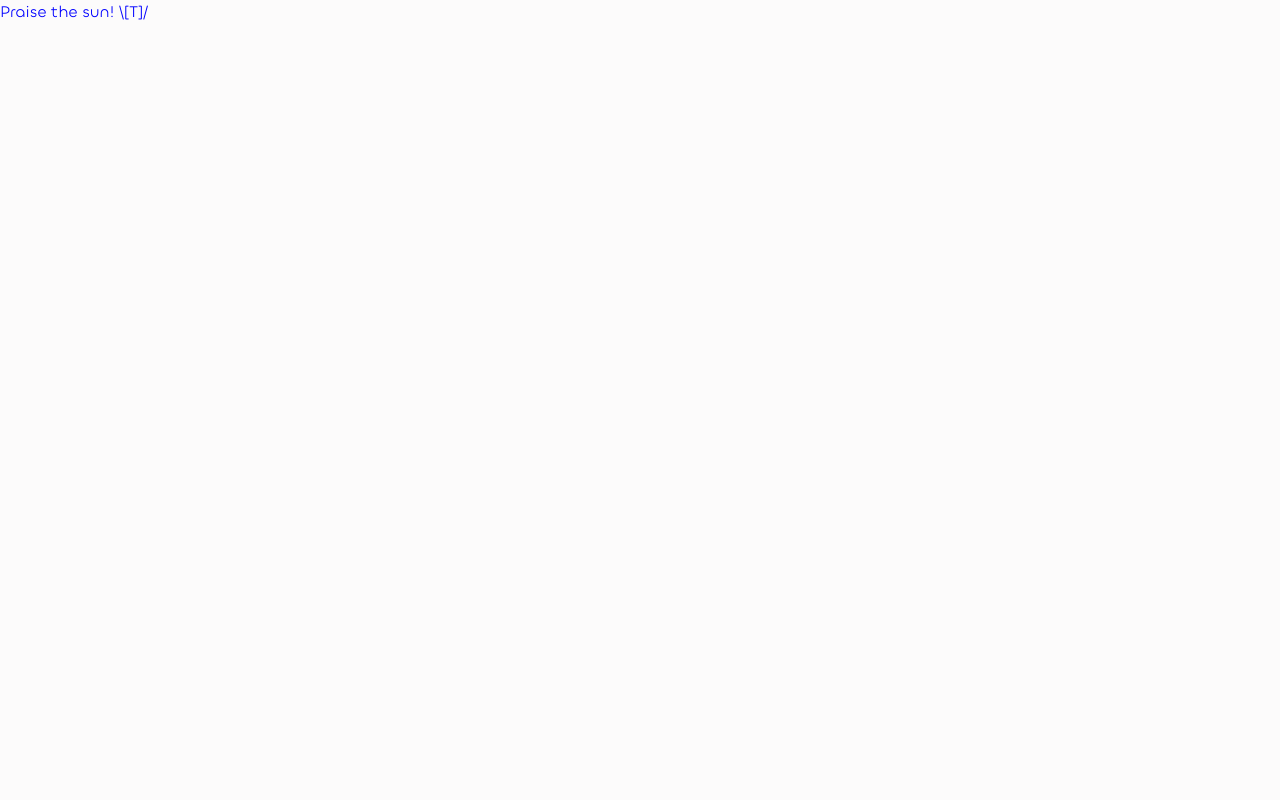
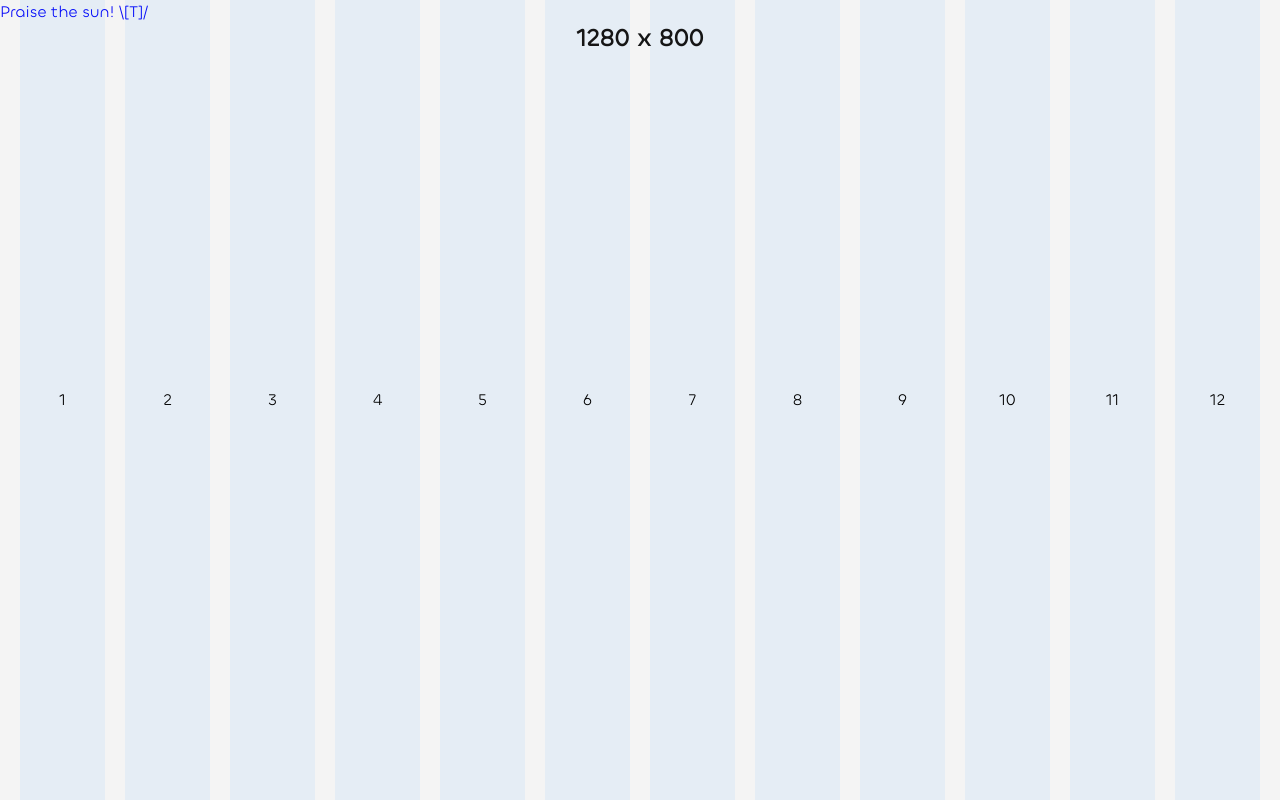
Before and after one commit to wolfpilot/wolfpilot.co, a Next.js app: page / in a window 1280 px wide. Built offline with nearby package versions, Linux system fonts and the light colour scheme.

Commit message:
Add a dynamic Grid Overlay component

```diff
--- a/src/app/layout.tsx
+++ b/src/app/layout.tsx
@@ -1,7 +1,14 @@
 "use client"
 
+// Config
+import { config as appConfig } from "@/config/app.config"
+
+// Styles
+import GlobalStyle from "@/styles/global"
+
+// Components
 import StyledComponentsRegistry from "@/lib/registry"
-import GlobalStyle from "@/styles/global"
+import DebugGrid from "@/components/utils/DebugGrid"
 
 export const metadata = {
   title: "Create Next App",
@@ -13,6 +20,7 @@ const RootLayout = ({ children }: { children: React.ReactNode }) => (
     <body>
       <StyledComponentsRegistry>
         <GlobalStyle />
+        {appConfig.showGridOverlay && <DebugGrid />}
         {children}
       </StyledComponentsRegistry>
     </body>
--- /dev/null
+++ b/src/components/utils/DebugGrid.tsx
@@ -0,0 +1,84 @@
+"use client"
+
+import { useState, useEffect } from "react"
+import styled from "styled-components"
+
+// Utils
+import { useWindowSize } from "@/utils/hooks/useWindowSize"
+
+// Styles
+import { zIndexes } from "@/styles/zIndexes"
+
+const DebugGrid: React.FC = () => {
+  const [columnsNr, setColumnsNr] = useState<number>(0)
+
+  const { width, height } = useWindowSize()
+
+  useEffect(() => {
+    const baseColumnsStr = getComputedStyle(
+      document.documentElement
+    ).getPropertyValue("--base-columns")
+    const baseColumnsNr = parseInt(baseColumnsStr, 10)
+
+    setColumnsNr(baseColumnsNr)
+  }, [width, height])
+
+  if (!width || !height || !columnsNr) return null
+
+  return (
+    <Wrapper>
+      <Info>
+        {width} x {height}
+      </Info>
+
+      <Grid>
+        {new Array(columnsNr).fill(0).map((_, index) => (
+          <Column key={index}>{index + 1}</Column>
+        ))}
+      </Grid>
+    </Wrapper>
+  )
+}
+
+const Wrapper = styled.div`
+  position: fixed;
+  z-index: ${zIndexes.gridOverlay};
+  top: 0;
+  right: 0;
+  bottom: 0;
+  left: 0;
+`
+Wrapper.displayName = "Wrapper"
+
+const Info = styled.h2`
+  position: absolute;
+  top: var(--base-gutter);
+  left: 0;
+  right: 0;
+  text-align: center;
+`
+Info.displayName = "Info"
+
+const Grid = styled.div`
+  display: grid;
+  grid-template-columns: repeat(var(--base-columns), 1fr);
+  grid-gap: var(--base-gutter);
+  max-width: var(--max-content-width);
+  width: 100%;
+  height: 100%;
+  margin: 0 auto;
+  padding: 0 var(--base-gutter);
+  background-color: var(--c-gridBgColor);
+`
+Grid.displayName = "Grid"
+
+const Column = styled.div`
+  display: flex;
+  justify-content: center;
+  align-items: center;
+  background-color: var(--c-gridColumnBgColor);
+  color: var(--c-gridTextColor);
+`
+Column.displayName = "Column"
+
+export default DebugGrid
--- /dev/null
+++ b/src/config/app.config.ts
@@ -0,0 +1,3 @@
+export const config = {
+  showGridOverlay: true,
+}
--- a/src/styles/base.ts
+++ b/src/styles/base.ts
@@ -82,6 +82,9 @@ export const base = css`
     --c-accent1: ${colors.accent1};
     --c-accent2: ${colors.accent2};
     --c-text-highlight: ${colors.textHighlight};
+    --c-gridBgColor: ${colors.gridBgColor};
+    --c-gridColumnBgColor: ${colors.gridColumnBgColor};
+    --c-gridTextColor: ${colors.gridTextColor};
   }
 
   /* Custom text highlighting */
--- a/src/styles/colors.ts
+++ b/src/styles/colors.ts
@@ -13,5 +13,8 @@ export const colors = {
   pageColor: "#FCFBFB",
   accent1: "#FF864C",
   accent2: "#F0482F",
-  textHighlight: "#14FF6400",
+  textHighlight: "#14FF6460",
+  gridBgColor: "#6470790d",
+  gridColumnBgColor: "#0085FF10",
+  gridTextColor: "#000000",
 }
--- /dev/null
+++ b/src/styles/zIndexes.ts
@@ -0,0 +1,7 @@
+/**
+ * Adding z-indices here gives a good overview of the stacking indexes' order.
+ */
+
+export const zIndexes = {
+  gridOverlay: 9999,
+}
--- /dev/null
+++ b/src/utils/hooks/useWindowSize.ts
@@ -0,0 +1,48 @@
+import { useEffect, useState, useRef } from "react"
+
+export interface WindowSize {
+  width: number | null
+  height: number | null
+}
+
+export type GetWindowSize = () => WindowSize
+export type UseWindowSize = () => WindowSize
+
+export const isClient = typeof window !== "undefined"
+
+export const getWindowSize: GetWindowSize = () => {
+  return {
+    width: isClient ? window.innerWidth : null,
+    height: isClient ? window.innerHeight : null,
+  }
+}
+
+export const useWindowSize: UseWindowSize = () => {
+  const rAF = useRef<number | null>(null)
+
+  const initialSizes = getWindowSize()
+
+  const [windowSize, setWindowSize] = useState<WindowSize>(initialSizes)
+
+  const handleResize = () => {
+    if (rAF.current === null) {
+      rAF.current = window.requestAnimationFrame(() => {
+        const newSizes = getWindowSize()
+
+        setWindowSize(newSizes)
+
+        rAF.current = null
+      })
+    }
+    setWindowSize(getWindowSize())
+  }
+
+  useEffect(() => {
+    if (!isClient) return
+
+    window.addEventListener("resize", handleResize)
+    return () => window.removeEventListener("resize", handleResize)
+  }, [])
+
+  return windowSize
+}
```
Also changed, not shown: 1 other file (tests, documents, lock files or other folders).
